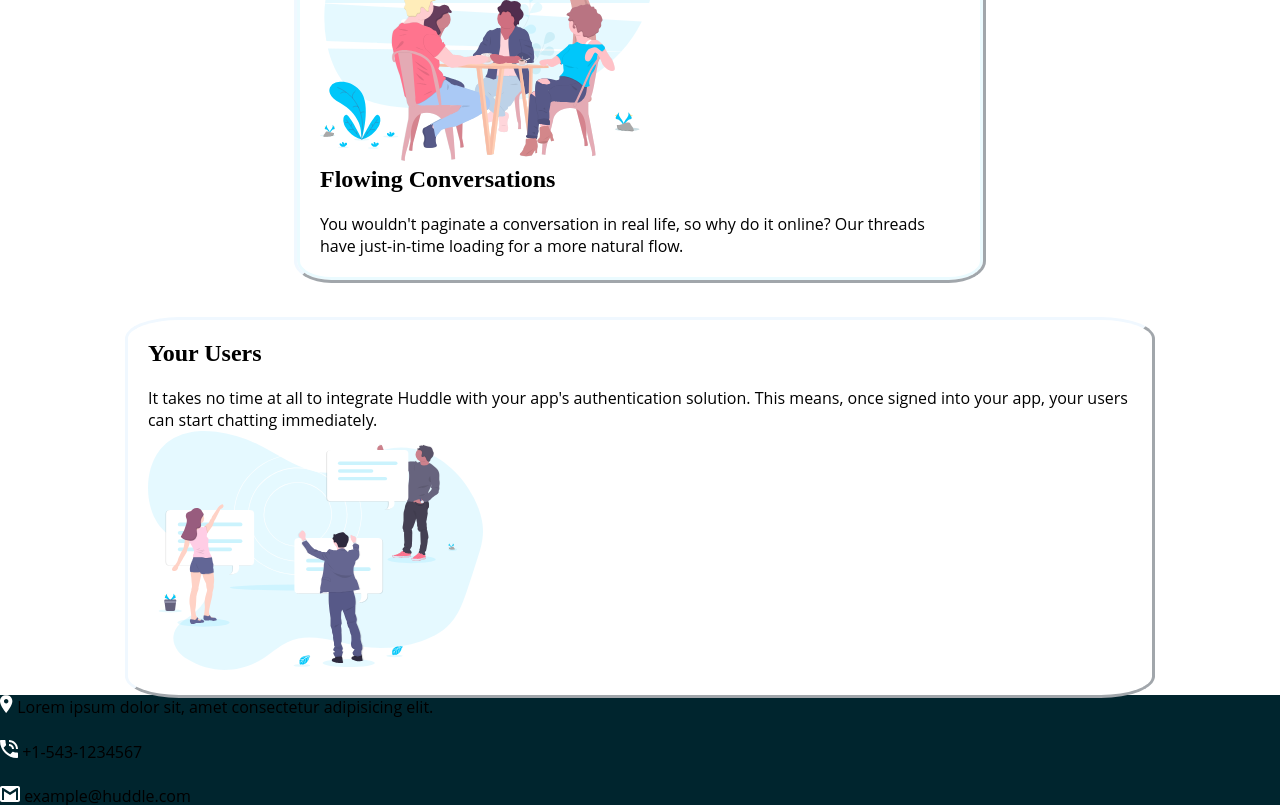
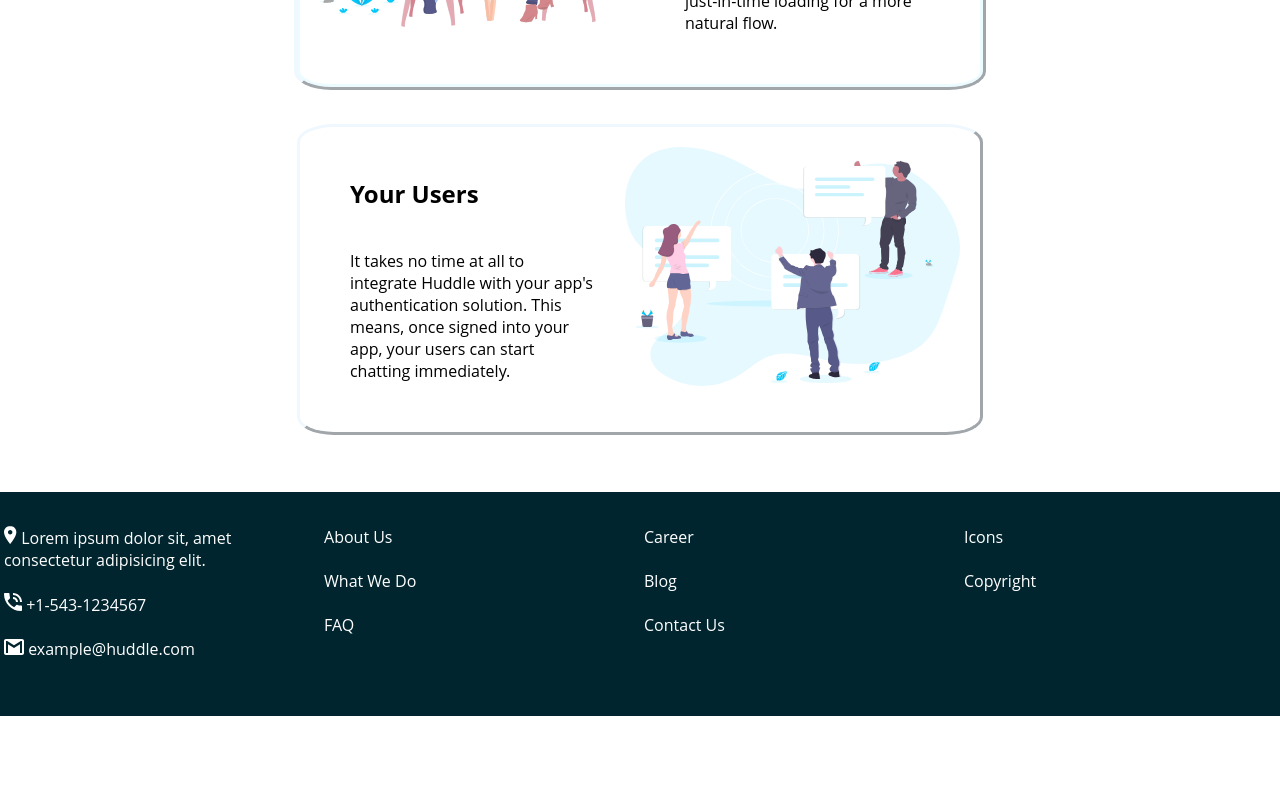
Before and after one commit to Emzard/Landing-Page, a plain HTML site: page index.html in a window 1280 px wide. Shown: the part 1260-2065 px from the top of the page. After the commit the page ends 1976 px from the top, so only its background shows below. Drawn offline with Linux system fonts and the light colour scheme.

Commit message:
Update style.css

```diff
--- a/style.css
+++ b/style.css
@@ -6,11 +6,11 @@
 header {
   display: flex;
   background-image: url(images/bg-hero-desktop.svg);
-  margin-bottom: 15%;
+  margin-bottom: 10%;
   border: solid hsl(193, 100%, 96%);
 }
 
-h2 {
+h1 {
   font-family: "Poppins";
   font-weight: 600;
   margin-bottom: 20px;
@@ -68,6 +68,8 @@ main {
 }
 
 main .div1 {
+  display: flex;
+  flex-direction: row;
   padding: 20px;
   margin-left: 10%;
   margin-right: 10%;
@@ -77,9 +79,11 @@ main .div1 {
 }
 
 main .div2 {
+  display: flex;
+  flex-direction: row;
   padding: 20px;
-  margin-left: 10%;
-  margin-right: 10%;
+  margin-left: 5%;
+  margin-right: 5%;
   border-radius: 5%;
   border: solid hsl(193, 100%, 96%);
   outline-style: outset;
@@ -87,6 +91,10 @@ main .div2 {
 }
 
 .div3 {
+  display: flex;
+  flex-direction: row;
+  width: 50%;
+  margin: auto;
   padding: 20px;
   margin-left: 10%;
   margin-right: 10%;
@@ -95,6 +103,29 @@ main .div2 {
   outline-color: aliceblue;
 }
 
+main p {
+  margin: 20px;
+  text-align: left;
+  padding: 10px;
+}
+
+main h2 {
+  margin: 20px;
+  text-align: left;
+  padding: 10px;
+}
+
 footer {
+  margin-top: 60px;
   background-color: hsl(192, 100%, 9%);
+  color: white;
+  display: flex;
 }
+
+footer div {
+  width: 100%;
+  margin: auto;
+  padding: 4px;
+  margin-top: 30px;
+  margin-bottom: 30px;
+}
```
